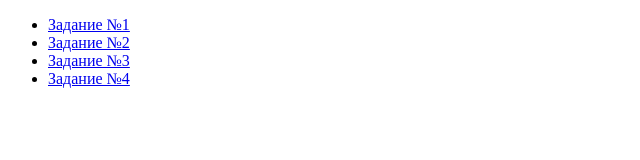
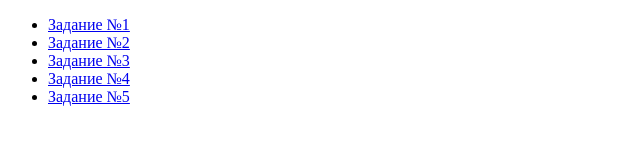
Before and after one commit to stanisurav/JavaScript, a plain HTML site: page www/lab1/index.html in a window 1280 px wide. Shown: the whole page, without its empty margins (0-640 px from the left). Drawn offline with Linux system fonts and the light colour scheme.

Commit message:
Добавление ссылки на задание №5

```diff
--- a/www/lab1/index.html
+++ b/www/lab1/index.html
@@ -11,6 +11,7 @@
         <li><a href="Lab2.html">Задание №2</a></li>
         <li><a href="Lab3.html">Задание №3</a></li>
         <li><a href="Lab4.html">Задание №4</a></li>
+        <li><a href="Lab5.html">Задание №5</a></li>
     </ul>
   </body>
 </html>
```
